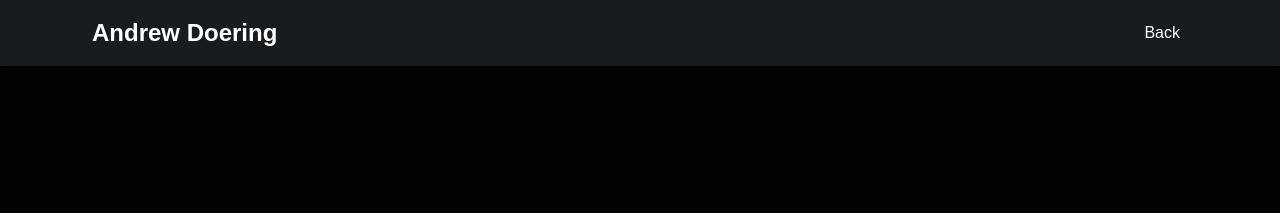
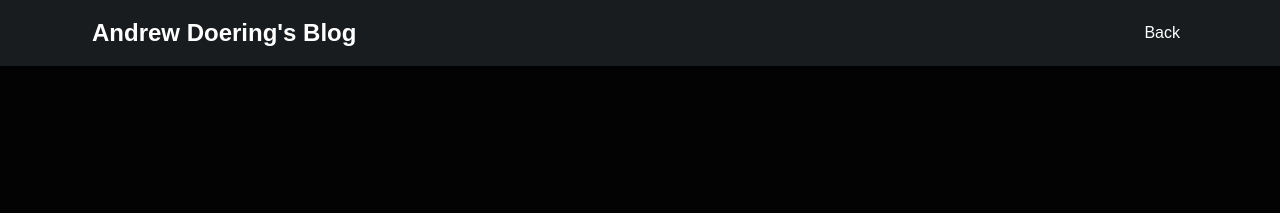
Before and after one commit to delize/delize.github.io, a Jekyll site: the page built from blog/_posts/2018-03-27-vmware-esxi-macos-10-13-apfs.markdown, in a window 1280 px wide. Shown: the top 213 px of the page. Built offline with Jekyll 4.4.1, drawn with Linux system fonts in a browser that asks for light colours; some web fonts are replaced; comment, search, counter and statistics services are not loaded.

Commit message:
Update with table fix

```diff
--- a/_includes/blog-header.html
+++ b/_includes/blog-header.html
@@ -2,7 +2,7 @@
 <header id="header" class="header page-header bg-white fixed-top">
     <nav id="scrollspy" class="navbar navbar-expand-lg header-nav">
         <div class="container">
-            <a class="navbar-brand font-weight-bold text-dark" href="{{ site.url }}/blog">{{ site.firstname }} {{ site.lastname }}</span></a>
+            <a class="navbar-brand font-weight-bold text-dark" href="{{ absolute_url }}">{{ site.firstname }} {{ site.lastname }}'s Blog</span></a>
             <!--  Navbar Toggler Button Start -->
             <button class="navbar-toggler collapsed" type="button" data-toggle="collapse" data-target="#toggle-menu" aria-controls="toggle-menu" aria-expanded="false" aria-label="Toggle navigation">
                 <span class="lni-menu size-md"></span>
--- a/_layouts/post.html
+++ b/_layouts/post.html
@@ -17,11 +17,11 @@
             <div class="text-center hero-content mx-auto">
                 <h1 class="text-white mb-4 margin="4 px">{{ page.title }}</h1>
                 <p class="mx-auto text-white">
-                    <a href="{{ absolute_url }}" class="text-white">Home</a>
+                    <a href="{{ site.url }}" class="text-white">Home</a>
                     /
                     <a href="{{ absolute_url }}/blog" class="text-white">Blog</a>
                     /
-                    <span class="text-white">{{ page.title }}</span>
+                    <a href="{{ realtive_url }}" class="text-white">{{ page.title }}</a>
                 </p>
             </div>
         </section>
--- a/assets/css/style-blog.css
+++ b/assets/css/style-blog.css
@@ -1,3 +1,8 @@
 a , a:hover {
     color: #d23e50 !important;
     text-decoration: none; }
+
+table {
+    margin-left:auto;
+    margin-right:auto;
+}
--- a/blog/_posts/2020-08-08-transitioning-to-okta-from-active-directory-new-directory-service-infrastructure.markdown
+++ b/blog/_posts/2020-08-08-transitioning-to-okta-from-active-directory-new-directory-service-infrastructure.markdown
@@ -201,7 +201,9 @@ With the above fields from BambooHR, we can do the following:
   * If we used BambooHR's Security Training modules/tasks, we could restrict all access to applications until the security training was completed. Alternatively, if this was a configurable field, we could utilize the API from our current security training vendor, and have it auto populate/mark the field as completed to then allow the employee to access their applications.
   * We can have the employees select their preferred name. There is however an issue with this. By default, BambooHR provides a single attribute field called "Preferred name" - but this does not specify First, Last, or both. We have several employees with bi- and tri-nomial  names (Example: two first names, two last names) or several people that have non-conjugated names (Example: Smith, John Lee / John Lee Smith or Lee Smith, John / John Lee Smith). When you have these issues with these names, it is impossible to come up with a common naming scheme. This also creates general problems with application provisioning, as some applications that we used were using First + Last Name fields, or using the Display Name field to populate this information. To make things more challenging, our HR team needs/wanted to have their full legal name in the HRIS system with no exceptions.
 
-**Resolution to naming issues**: What we came up with with our HR team was the ability to incorporate a "Preferred First Name" and "Preferred Last Name", that way HR can keep their full legal name in the "First Name" and "Last Name" fields, while employees can self-service their own names in the Preferred name fields. Our HR team also didn't like this because the risk of employees being malicious was too high. Ultimately, I believe that you should treat the employees like adults and monitor name changes, I don't think this would cause any issues in the longer term, if it does - you take individual action with that person.  You can read our post mortem when we completed this phase below.
+**Resolution to naming issues:**
+
+What we came up with with our HR team was the ability to incorporate a "Preferred First Name" and "Preferred Last Name", that way HR can keep their full legal name in the "First Name" and "Last Name" fields, while employees can self-service their own names in the Preferred name fields. Our HR team also didn't like this because the risk of employees being malicious was too high. Ultimately, I believe that you should treat the employees like adults and monitor name changes, I don't think this would cause any issues in the longer term, if it does - you take individual action with that person.  You can read our post mortem when we completed this phase below.
 
   * We are aware of the employee's start date, and termination date for automation workflows, as well as promotion dates, department/teams, etc. This allows us to automate the entire onboarding process from beginning to end, including their team memberships when transitioning between departments or teams. As well as on/off board them where necessary.
   * Automate some of our survey data, applications to a much greater extent, automation tools we code ourselves, and also use Okta Workflows more efficiently.
```
